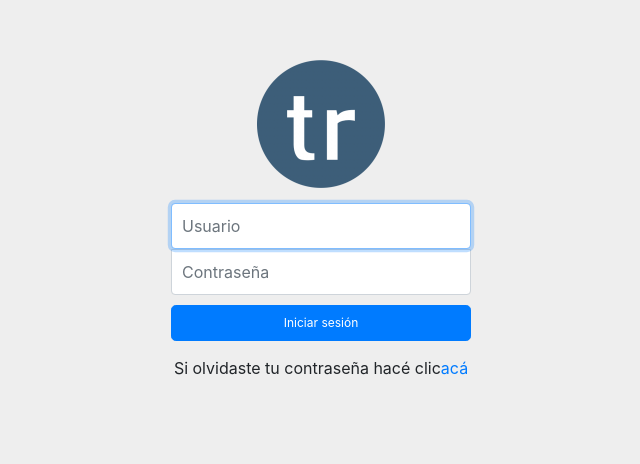
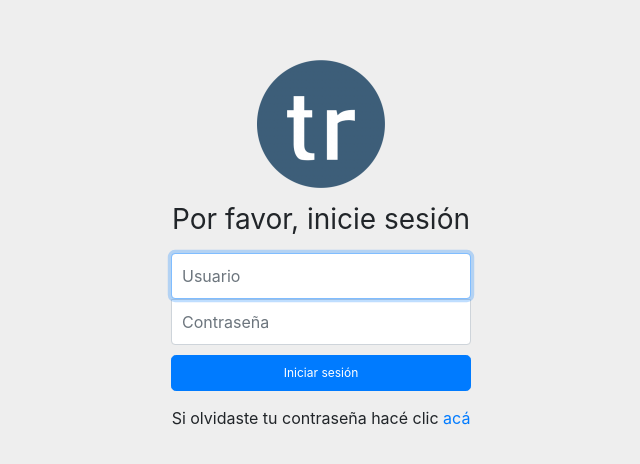
Before and after one commit to nachochiappe/tr, a Django app: page /login/ in a window 1280 px wide. Shown: the top 464 px of the page, without its empty margins (319-959 px from the left). Run offline with Django 3.2, Linux system fonts and the light colour scheme; parts of the project's set-up code (start-up, migrations or seed data) failed here and were passed over; some libraries are stand-ins or nearby versions.

Commit message:
Mejoras en formulario de login.

```diff
--- a/templates/registration/login.html
+++ b/templates/registration/login.html
@@ -14,18 +14,21 @@
 	{% else %}
 		<form class="form-signin" name="LoginForm" method="POST" action="{% url 'login' %}">
 		{% csrf_token %}
+			<h1 class="h3 mb-3 font-weight-normal text-center">Por favor, inicie sesión</h1>
 			<label for="username" class="sr-only">Usuario</label>
 			<input type="text" id="username" name="username" class="form-control" placeholder="Usuario" required autofocus>
 			<label for="password" class="sr-only">Contraseña</label>
 			<input type="password" id="password" name="password" class="form-control" placeholder="Contraseña" required>
 			{% if form.errors %}
-			<h6><font color="red">Usuario y/o contraseña incorrectos. Por favor, intente nuevamente.</font></h6>
+			<h6 class="text-center"><font color="red">Usuario y/o contraseña incorrectos. Por favor, intente nuevamente.</font></h6>
 			{% endif %}
-			<button class="btn btn-lg btn-primary btn-block" type="submit">Iniciar sesión</button>
+			<div>
+				<button class="btn btn-lg btn-primary btn-block" type="submit">Iniciar sesión</button>
+			</div>
 		</form>
     {% endif %}
     <div class="d-flex justify-content-center">
-    	Si olvidaste tu contraseña hacé clic <a href="{% url 'password_reset' %}">acá</a>
+    	<p>Si olvidaste tu contraseña hacé clic <a href="{% url 'password_reset' %}">acá</a></p>
     </div>
 </div>
 
```
